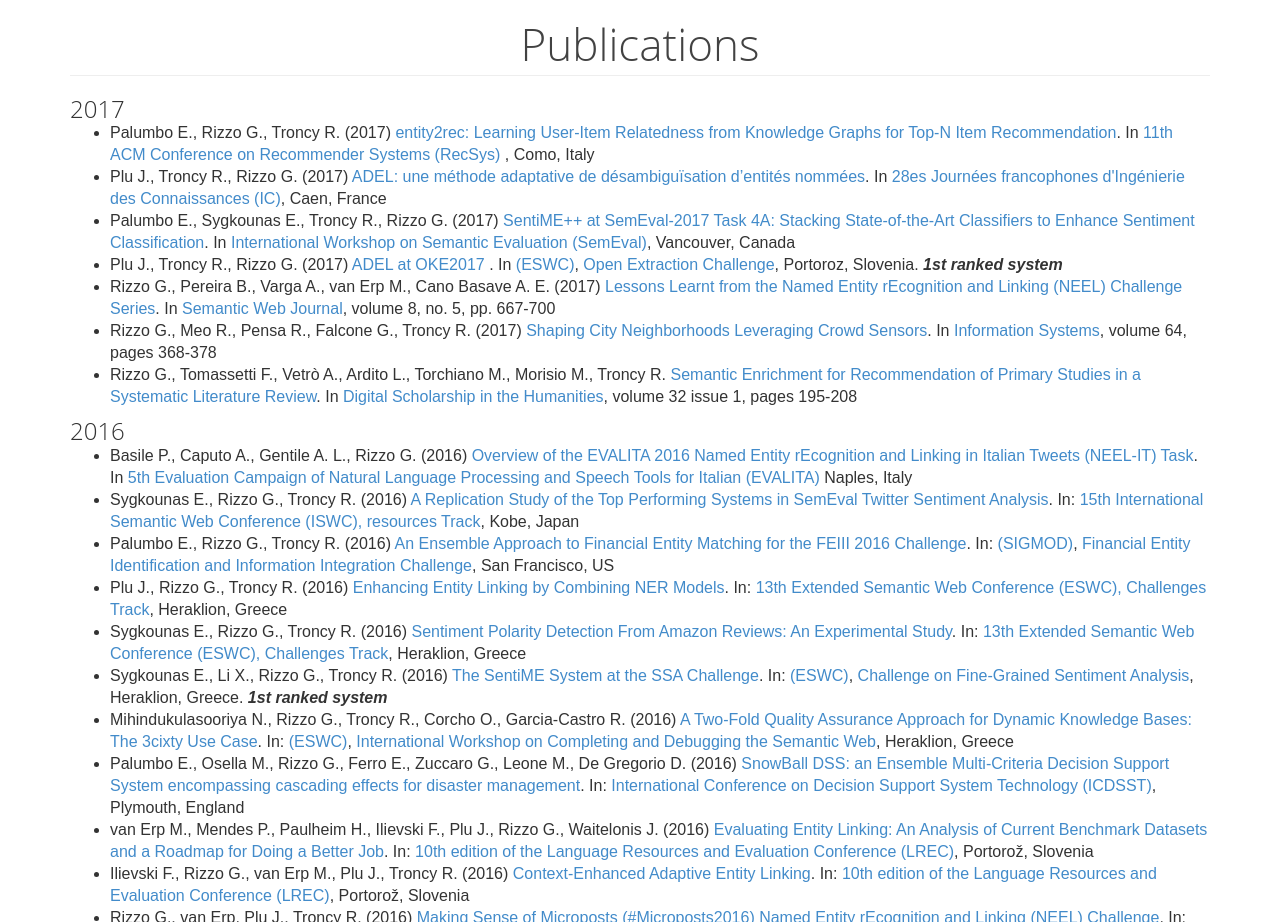
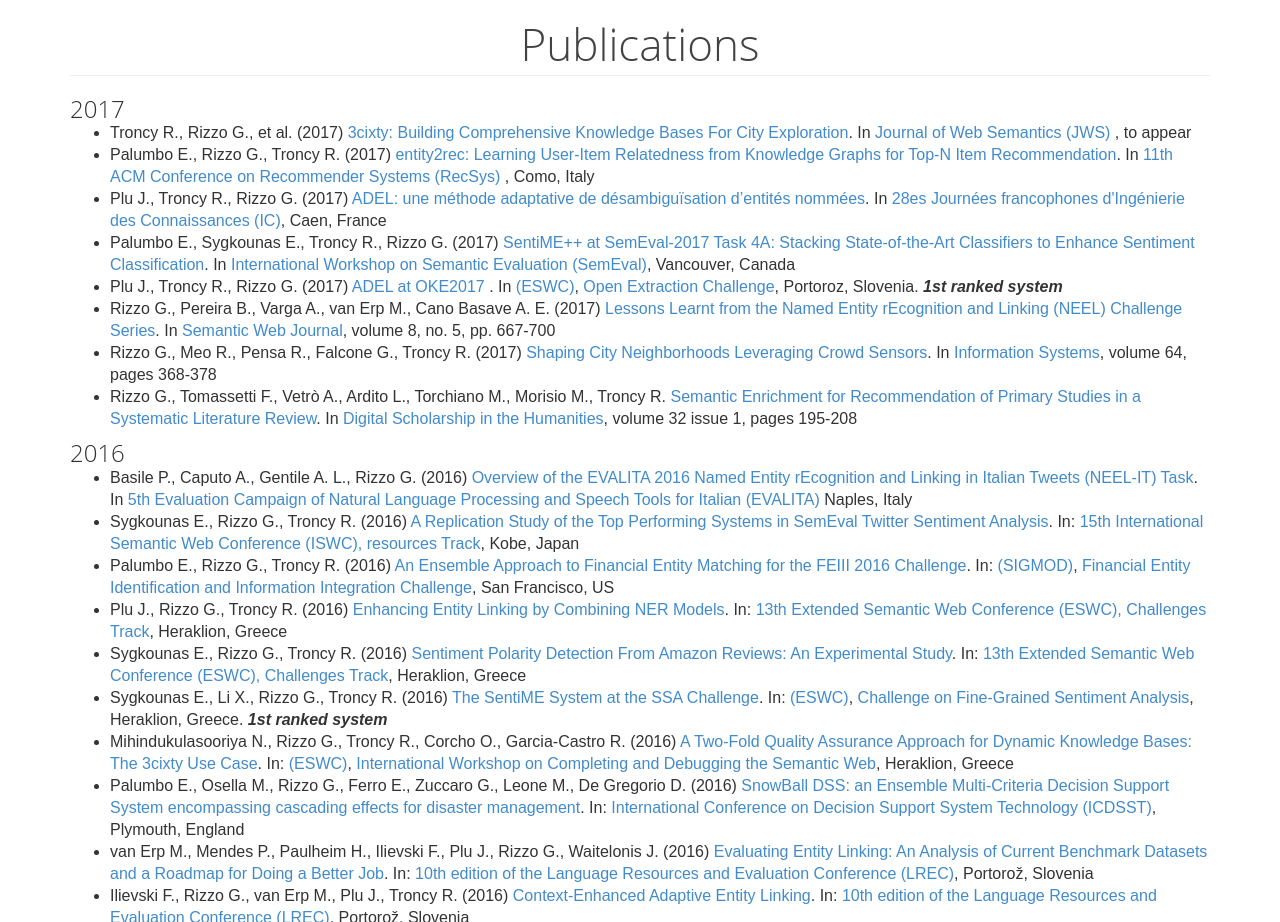
Before and after one commit to giusepperizzo/giusepperizzo.github.io, a plain HTML site: page index.html in a window 1280 px wide. Shown: the part 880-1802 px from the top of the page. Drawn offline with Linux system fonts and the light colour scheme.

Commit message:
add 3cixty JWS paper

```diff
--- a/index.html
+++ b/index.html
@@ -124,6 +124,10 @@
 
         <h3>2017</h3>
         <ul>
+            <li>Troncy R., Rizzo G., et al. (2017) <a href="publications/Troncy_Rizzo-JWS2017.pdf">3cixty: Building Comprehensive Knowledge Bases
+For City Exploration</a>. In <a href="https://www.journals.elsevier.com/journal-of-web-semantics/">Journal of Web Semantics
+ (JWS) </a>, to appear</li>
+
             <li>Palumbo E., Rizzo G., Troncy R. (2017) <a href="publications/Palumbo_Rizzo-RecSys2017.pdf">entity2rec: Learning User-Item Relatedness from Knowledge Graphs for Top-N Item Recommendation</a>. In <a href="https://recsys.acm.org/recsys17/">11th ACM Conference on Recommender Systems (RecSys) </a>, Como, Italy </li>
 
             <li>Plu J., Troncy R., Rizzo G. (2017) <a href="publications/Plu_Rizzo-IC2017.pdf">ADEL: une méthode adaptative de désambiguïsation d’entités nommées</a>. In <a href="https://pfia2017.greyc.fr/localisation">28es Journées francophones d'Ingénierie des Connaissances (IC)</a>, Caen, France </li>
```
Also changed, not shown: 1 other file.
